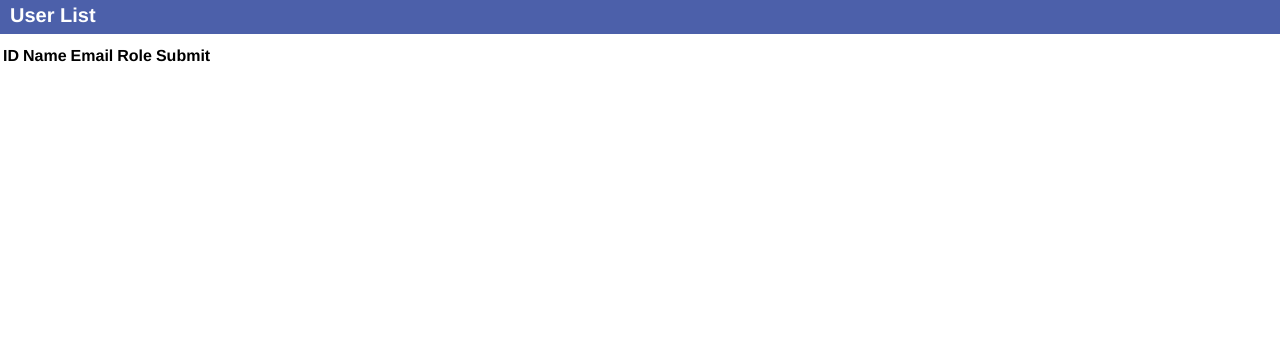
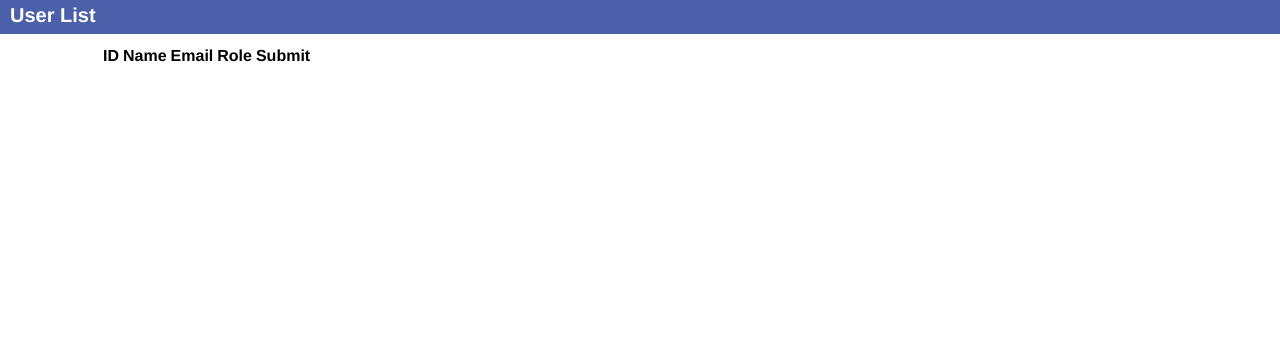
Before and after one commit to Security-Evaluations-Management/ManageYourSecurityEvaluations, a Python web app: template frontend/templates/admin.html in a window 1280 px wide. Shown: the part 70-420 px from the top of the page. Run offline with Jinja, Linux system fonts and the light colour scheme; the template is opened without the code that fills it, so the values that code supplies are empty.

Commit message:
[Tian] Update admin.css

```diff
--- a/frontend/static/css/admin.css
+++ b/frontend/static/css/admin.css
@@ -31,6 +31,7 @@ form{
     border-style: double;
     border-radius: 7px;
     padding: 60px 1em 1em 10px;
+
 }
 
 .user-name{
@@ -150,3 +151,6 @@ div {
     margin-top: 10px;
 
 }
+table{
+    margin-left: 100px;
+}
--- a/frontend/templates/admin.html
+++ b/frontend/templates/admin.html
@@ -88,6 +88,8 @@
                     </form>
                 {% endif %}
             {% endfor %}
+
         </table>
+
     {% endif %}
 {% endblock %}
```
